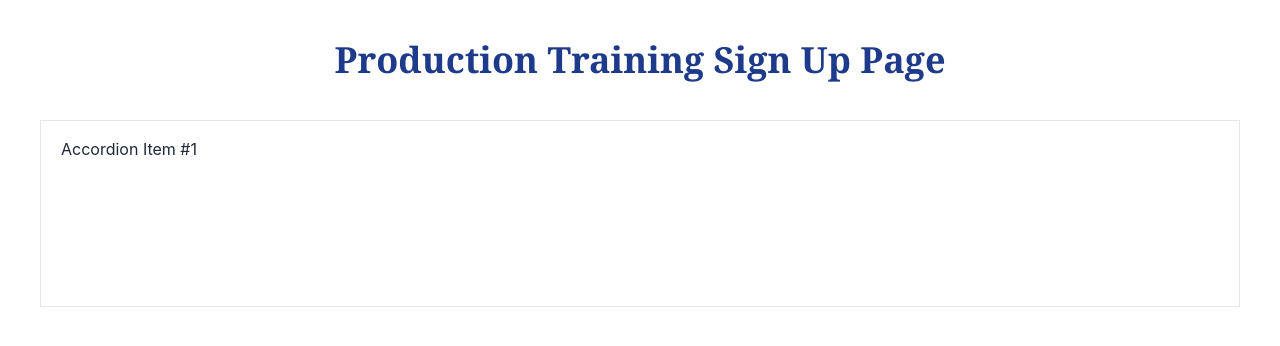
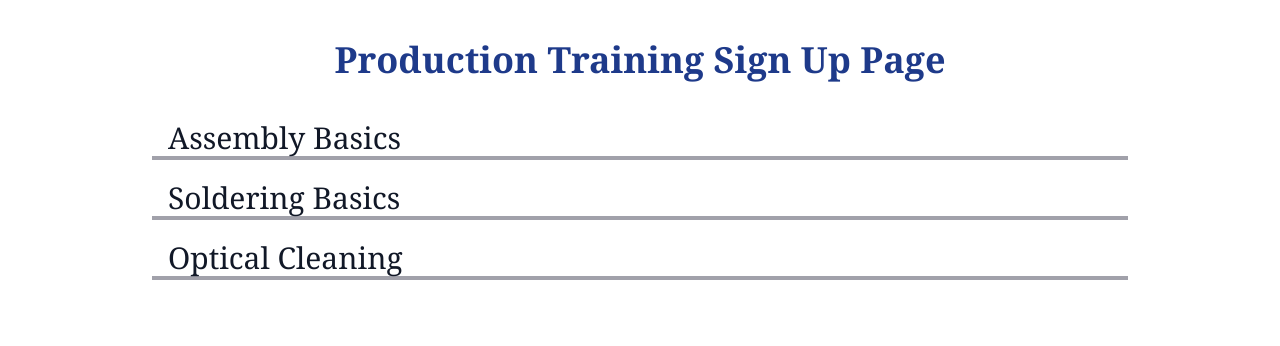
Before and after one commit to Kennethz374/signUpSheetTemplateForProduction, a React (Create React App) app: page / in a window 1280 px wide. Shown: the top 346 px of the page. Built offline with nearby package versions, Linux system fonts and the light colour scheme; what tw-elements would draw is missing.

Commit message:
roll back to original design

```diff
--- a/src/components/Tab.js
+++ b/src/components/Tab.js
@@ -1,85 +1,35 @@
-import React from "react";
-// import ExpandTab from "./ExpandTab";
+import React, { useState } from "react";
 
-// const Tab = ({ trainings }) => {
-// 	const [isClick, setIsClick] = useState(false);
-// 	const [id, setId] = useState();
-// 	const handleClick = (id) => {
-// 		setIsClick(!isClick);
-// 		setId(id);
-// 		console.log(isClick);
-// 	};
-// 	return (
-// 		<ul className="flex-col c ">
-// 			{trainings.map((training) => (
-// 				<li
-// 					key={training.id}
-// 					className="pb-2 flex-col mx-28 hover:px-2 hover:duration-300 delay-200 font-serif cursor-pointer"
-// 				>
-// 					<div className="ml-4">
-// 						<p
-// 							className="text-3xl font-lg text-gray-900"
-// 							onClick={() => handleClick(training.id)}
-// 						>
-// 							{training.name}
-// 						</p>
-// 					</div>
-// 					<div className="bg-zinc-400 w-full h-1 mb-3"></div>
-// 					{isClick && training.id == id && <ExpandTab training={training} />}
-// 				</li>
-// 			))}
-// 		</ul>
-// 	);
-// };
+import ExpandTab from "./ExpandTab";
 
-const Tab = () => {
+const Tab = ({ trainings }) => {
+	const [isClick, setIsClick] = useState(false);
+	const [id, setId] = useState();
+	const handleClick = (id) => {
+		setIsClick(!isClick);
+		setId(id);
+		console.log(isClick);
+	};
 	return (
-		<div className="accordion" id="accordionExample">
-			<div className="accordion-item bg-white border border-gray-200">
-				<h2 className="accordion-header mb-0" id="headingOne">
-					<button
-						className="
-                                accordion-button
-                                relative
-                                flex
-                                items-center
-                                w-full
-                                py-4
-                                px-5
-                                text-base text-gray-800 text-left
-                                bg-white
-                                border-0
-                                rounded-none
-                                transition
-                                focus:outline-none"
-						type="button"
-						data-bs-toggle="collapse"
-						data-bs-target="#collapseOne"
-						aria-expanded="true"
-						aria-controls="collapseOne"
-					>
-						Accordion Item #1
-					</button>
-				</h2>
-				<div
-					id="collapseOne"
-					className="accordion-collapse collapse show"
-					aria-labelledby="headingOne"
-					data-bs-parent="#accordionExample"
+		<ul className="flex-col c ">
+			{trainings.map((training) => (
+				<li
+					key={training.id}
+					className="pb-2 flex-col mx-28 hover:px-2 hover:duration-300 delay-200 font-serif cursor-pointer"
 				>
-					<div className="accordion-body py-4 px-5">
-						<strong>This is the first item's accordion body.</strong> It is
-						shown by default, until the collapse plugin adds the appropriate
-						classes that we use to style each element. These classes control the
-						overall appearance, as well as the showing and hiding via CSS
-						transitions. You can modify any of this with custom CSS or
-						overriding our default variables. It's also worth noting that just
-						about any HTML can go within the <code>.accordion-body</code>,
-						though the transition does limit overflow.
+					<div className="ml-4">
+						<p
+							className="text-3xl font-lg text-gray-900"
+							onClick={() => handleClick(training.id)}
+						>
+							{training.name}
+						</p>
 					</div>
-				</div>
-			</div>
-		</div>
+					<div className="bg-zinc-400 w-full h-1 mb-3"></div>
+					{isClick && training.id == id && <ExpandTab training={training} />}
+				</li>
+			))}
+		</ul>
 	);
 };
 
```
